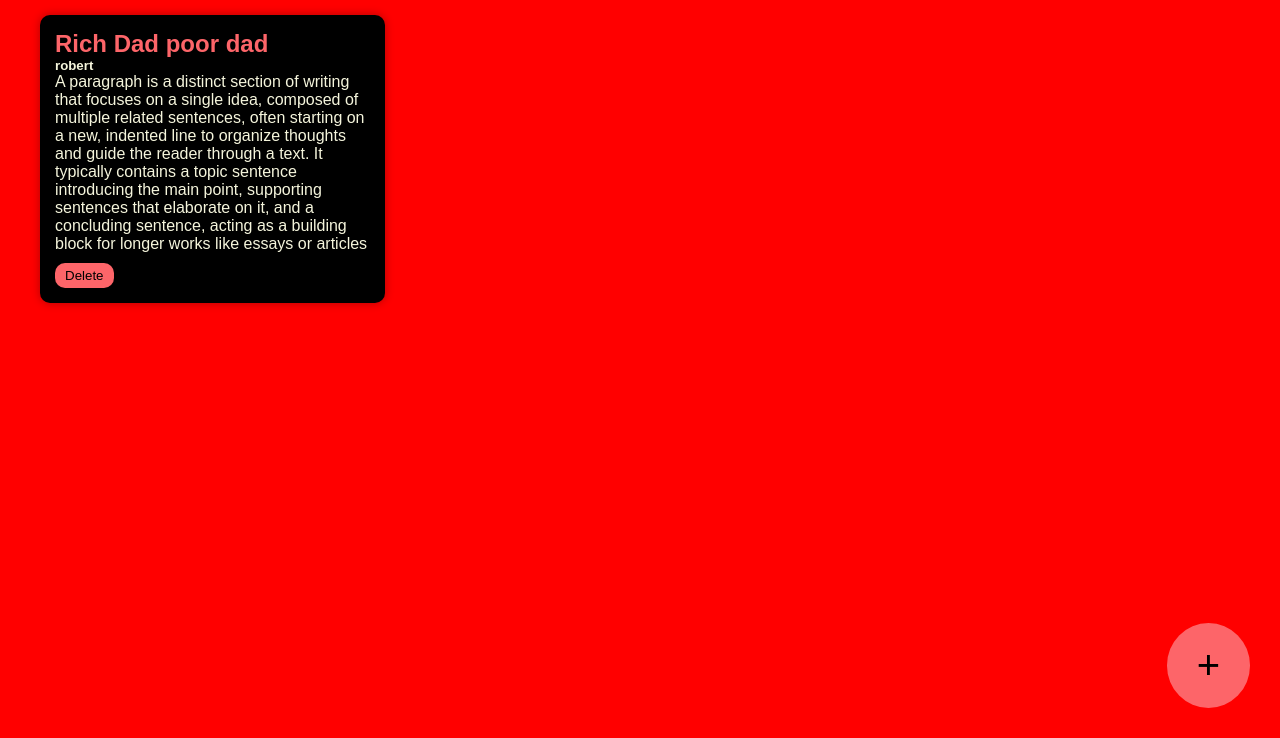
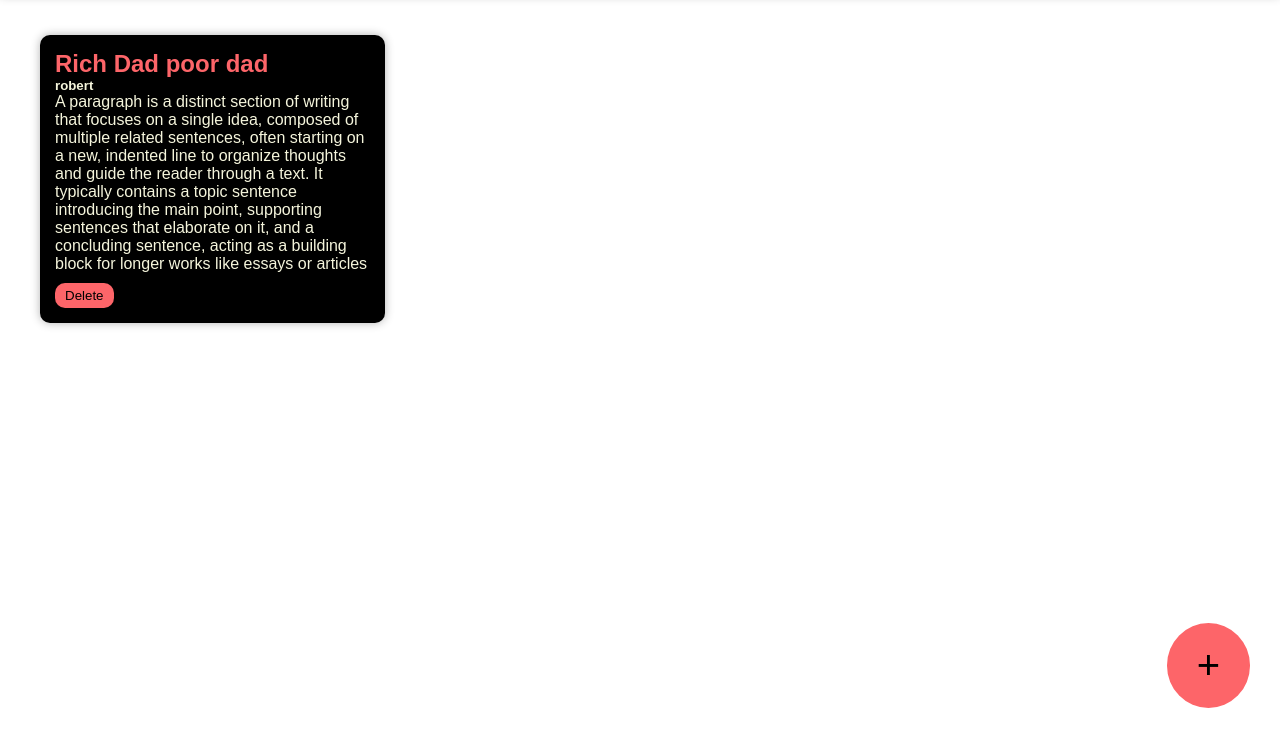
Before and after one commit to dhivzz1424/booksky, a plain HTML site: page index.html in a window 1280 px wide. Shown: the part 62-800 px from the top of the page. Drawn offline with Linux system fonts and the light colour scheme; a web font is replaced by a local one.

Commit message:
Update style.css

```diff
--- a/style.css
+++ b/style.css
@@ -5,10 +5,8 @@
 body{
     font-family: 'poppins',sans-serif;
 }
-body {
-  background-color: red;
-}
-}
+
+
 .navbar{
     background-color: #FD6569;
     padding: 10px;
```
